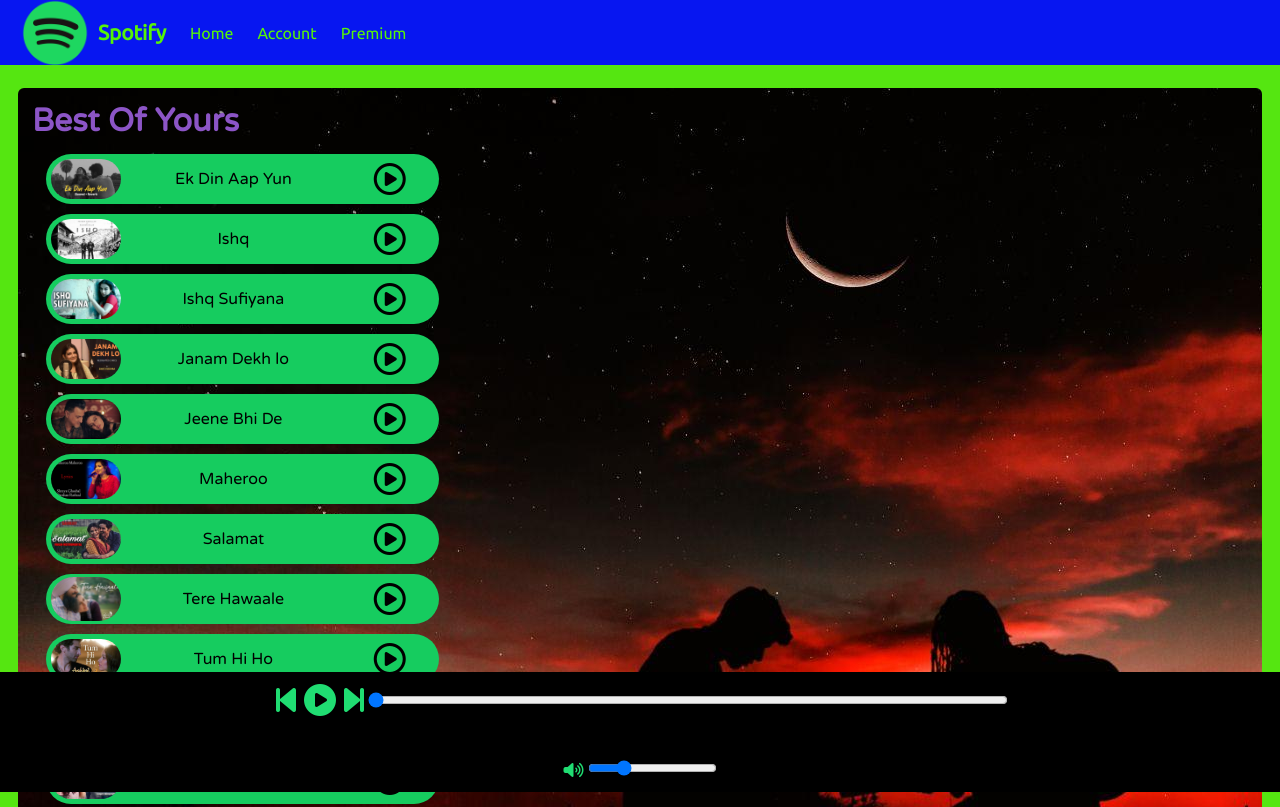
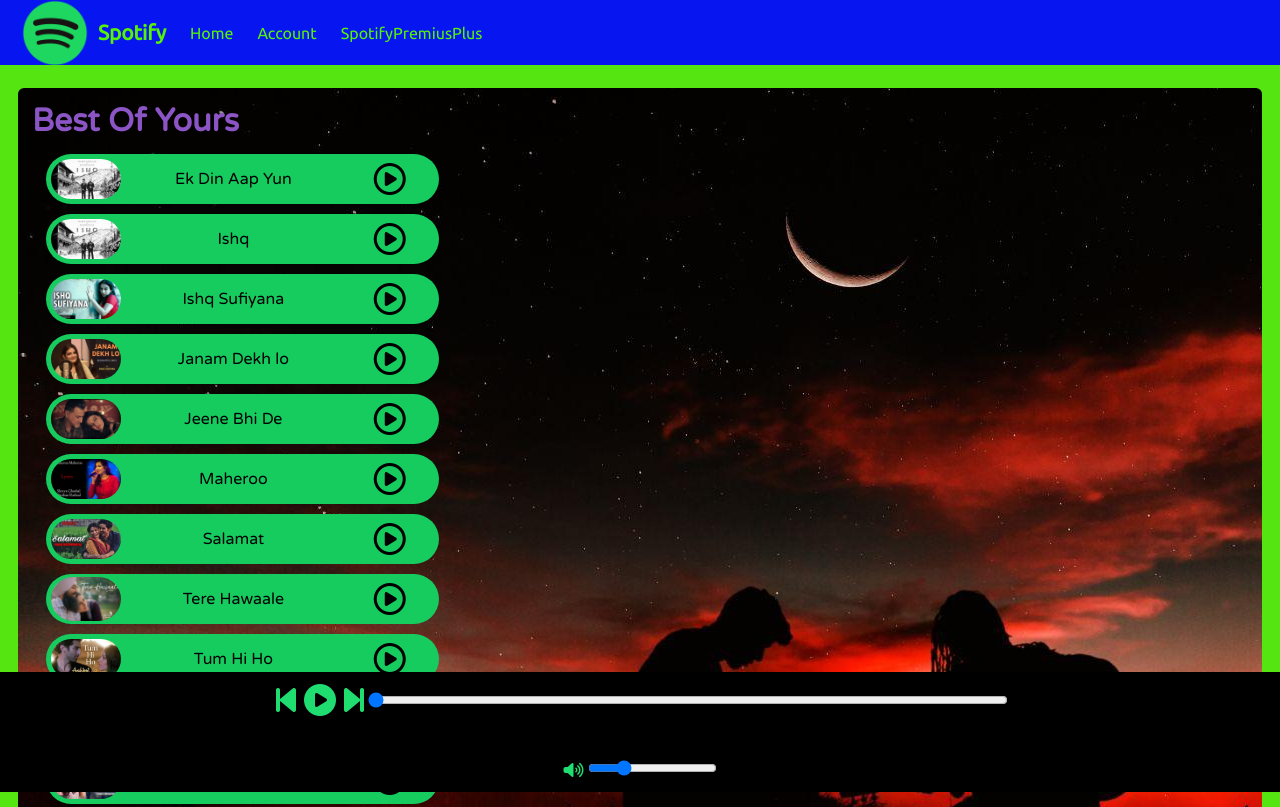
Before and after one commit to nirupam2602/Spotify-Clone, a plain HTML site: page index.html in a window 1280 px wide. Shown: the top 807 px of the page. Drawn offline with Linux system fonts and the light colour scheme.

Commit message:
5th commit

```diff
--- a/index.html
+++ b/index.html
@@ -16,7 +16,8 @@
             <li class="brand"><img src="logo.png" alt="Spotify">Spotify</li>
             <li>Home</li>
             <li>Account</li>
-            <li>Premium</li>
+            <li>SpotifyPremiusPlus</li>
+
         </ul>
     </nav>
 
--- a/script.js
+++ b/script.js
@@ -10,7 +10,7 @@
 let songItems = Array.from(document.getElementsByClassName('songItem'));
 
 let songs = [
-    {songName: "Ek Din Aap Yun", filePath: "songs/1.mp3", coverPath: "covers/1.jpg"},
+    {songName: "Ek Din Aap Yun", filePath: "songs/1.mp3", coverPath: "covers/2.jpg"},
     {songName: "Ishq", filePath: "songs/2.mp3", coverPath: "covers/2.jpg"},
     {songName: "Ishq Sufiyana", filePath: "songs/3.mp3", coverPath: "covers/3.jpg"},
     {songName: "Janam Dekh lo", filePath: "songs/4.mp3", coverPath: "covers/4.jpg"},
```
